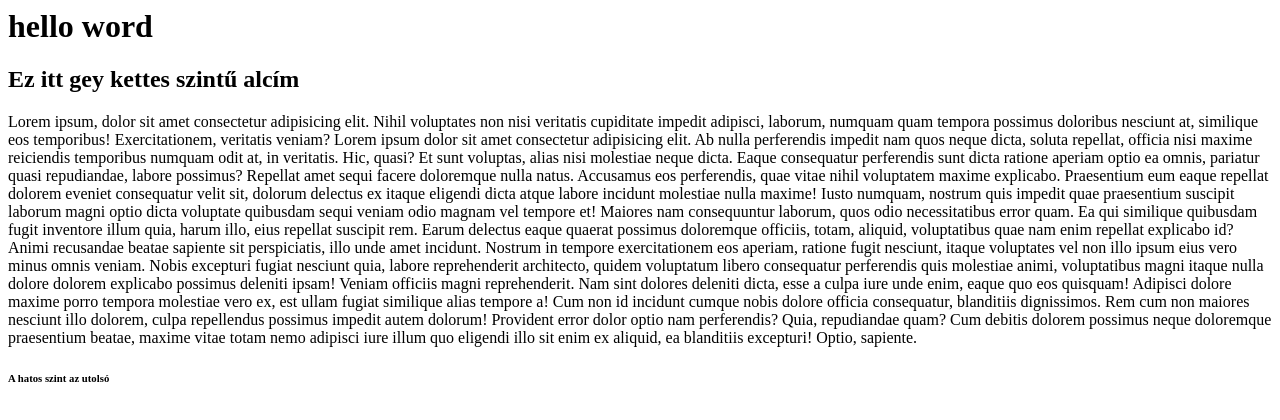
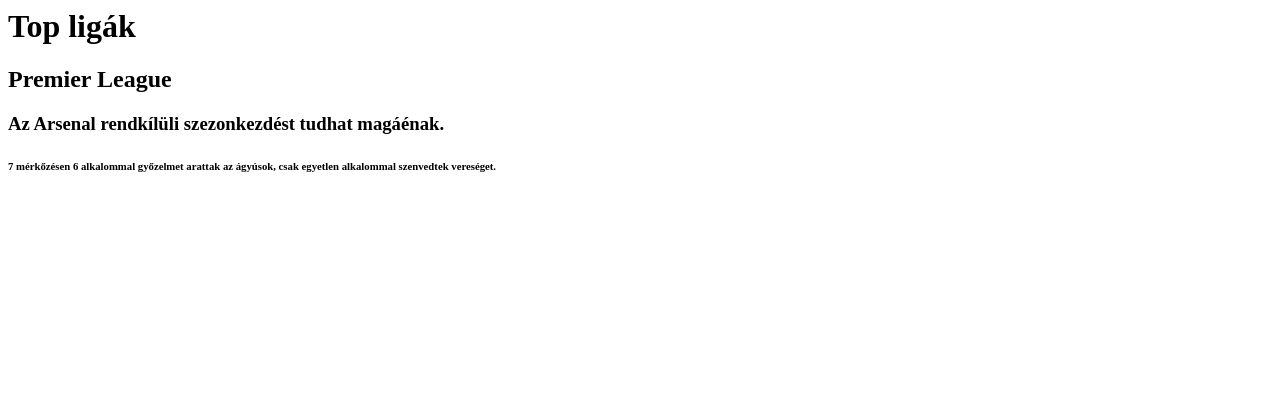
Before and after one commit to KissMarcellJedlik/kissmarcelljedlik, a plain HTML site: page index.html in a window 1280 px wide. Drawn offline with Linux system fonts and the light colour scheme.

Commit message:
arsenal 7 meccses leírása leírva

```diff
--- a/index.html
+++ b/index.html
@@ -2,22 +2,12 @@
 <html>
 <head>
     <meta charset="UTF-8">
-    <title>Programozás óra - 2022.09.23</title>
+    <title>21. század football-a</title>
 </head>
 <body>
-    <h1>hello word</h1>
-    <h2>Ez itt gey kettes szintű alcím</h2>
-    Lorem ipsum, dolor sit amet consectetur adipisicing elit. Nihil voluptates non nisi veritatis cupiditate impedit adipisci, laborum, numquam quam tempora possimus doloribus nesciunt at, similique eos temporibus! Exercitationem, veritatis veniam?
-    Lorem ipsum dolor sit amet consectetur adipisicing elit. Ab nulla perferendis impedit nam quos neque dicta, soluta repellat, officia nisi maxime reiciendis temporibus numquam odit at, in veritatis. Hic, quasi?
-    Et sunt voluptas, alias nisi molestiae neque dicta. Eaque consequatur perferendis sunt dicta ratione aperiam optio ea omnis, pariatur quasi repudiandae, labore possimus? Repellat amet sequi facere doloremque nulla natus.
-    Accusamus eos perferendis, quae vitae nihil voluptatem maxime explicabo. Praesentium eum eaque repellat dolorem eveniet consequatur velit sit, dolorum delectus ex itaque eligendi dicta atque labore incidunt molestiae nulla maxime!
-    Iusto numquam, nostrum quis impedit quae praesentium suscipit laborum magni optio dicta voluptate quibusdam sequi veniam odio magnam vel tempore et! Maiores nam consequuntur laborum, quos odio necessitatibus error quam.
-    Ea qui similique quibusdam fugit inventore illum quia, harum illo, eius repellat suscipit rem. Earum delectus eaque quaerat possimus doloremque officiis, totam, aliquid, voluptatibus quae nam enim repellat explicabo id?
-    Animi recusandae beatae sapiente sit perspiciatis, illo unde amet incidunt. Nostrum in tempore exercitationem eos aperiam, ratione fugit nesciunt, itaque voluptates vel non illo ipsum eius vero minus omnis veniam.
-    Nobis excepturi fugiat nesciunt quia, labore reprehenderit architecto, quidem voluptatum libero consequatur perferendis quis molestiae animi, voluptatibus magni itaque nulla dolore dolorem explicabo possimus deleniti ipsam! Veniam officiis magni reprehenderit.
-    Nam sint dolores deleniti dicta, esse a culpa iure unde enim, eaque quo eos quisquam! Adipisci dolore maxime porro tempora molestiae vero ex, est ullam fugiat similique alias tempore a!
-    Cum non id incidunt cumque nobis dolore officia consequatur, blanditiis dignissimos. Rem cum non maiores nesciunt illo dolorem, culpa repellendus possimus impedit autem dolorum! Provident error dolor optio nam perferendis?
-    Quia, repudiandae quam? Cum debitis dolorem possimus neque doloremque praesentium beatae, maxime vitae totam nemo adipisci iure illum quo eligendi illo sit enim ex aliquid, ea blanditiis excepturi! Optio, sapiente.
-    <h6>A hatos szint az utolsó</h6>
+    <h1>Top ligák</h1>
+    <h2>Premier League</h2>
+    <h3>Az Arsenal rendkílüli szezonkezdést tudhat magáénak.</h3>
+    <h6>7 mérkőzésen 6 alkalommal győzelmet arattak az ágyúsok, csak egyetlen alkalommal szenvedtek vereséget.</h6>
 </body>
 </html>
```
